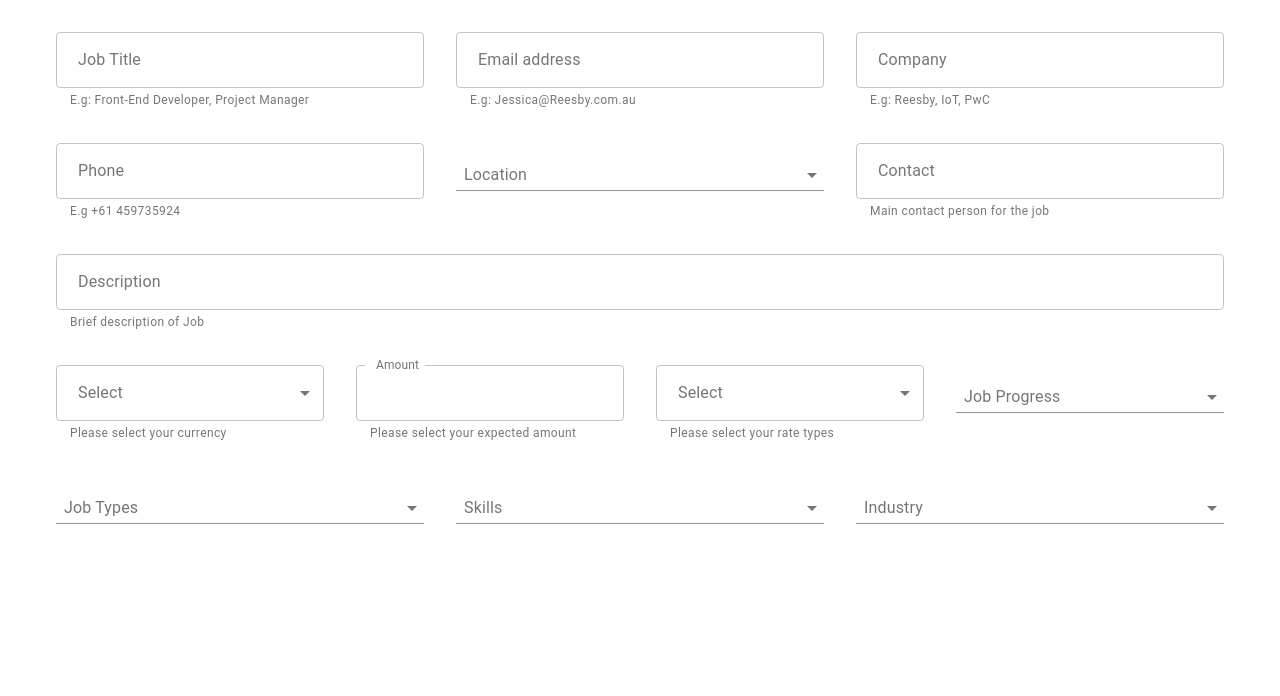
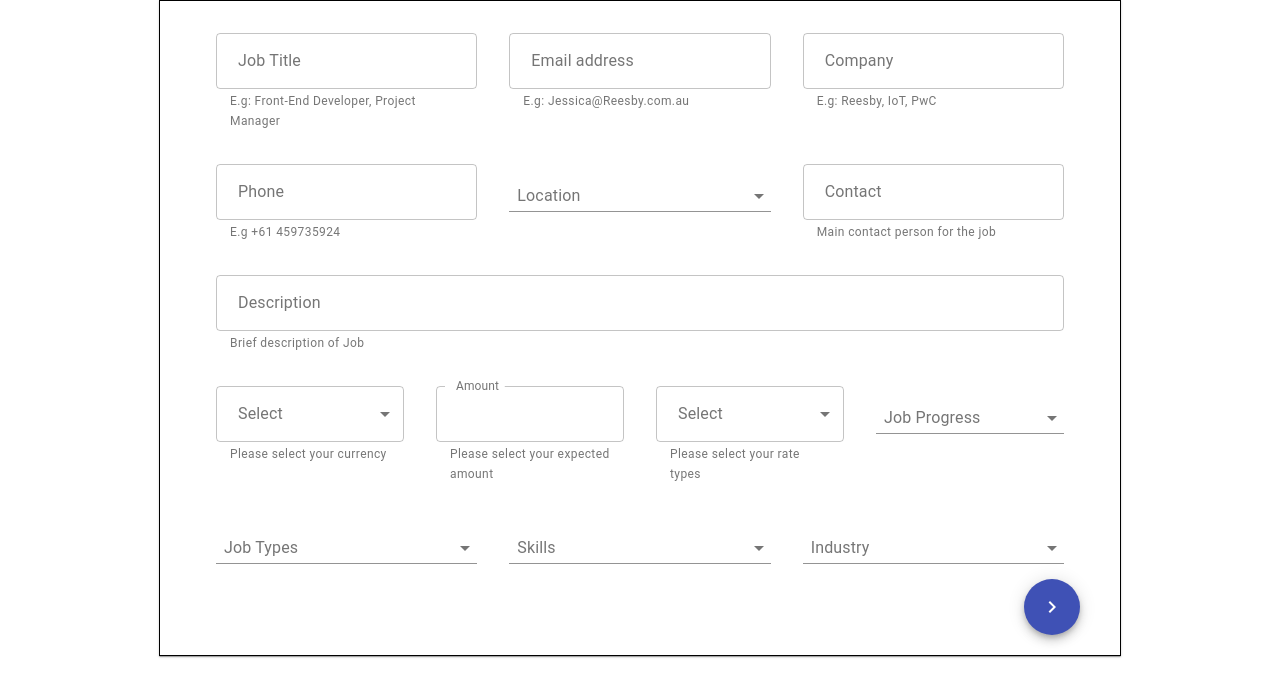
Before and after one commit to zain610/OnboardProject, a React (Create React App) app: page / in a window 1280 px wide. Shown: the top 696 px of the page. Built offline with nearby package versions, Linux system fonts and the light colour scheme.

Commit message:
removed unused components and elemetns and created a new component for FAB

```diff
--- a/package.json
+++ b/package.json
@@ -4,6 +4,7 @@
   "private": true,
   "dependencies": {
     "@material-ui/core": "^4.11.0",
+    "@material-ui/icons": "^4.9.1",
     "@testing-library/jest-dom": "^4.2.4",
     "@testing-library/react": "^9.5.0",
     "@testing-library/user-event": "^7.2.1",
--- a/src/App.css
+++ b/src/App.css
@@ -12,3 +12,8 @@ label {
   background: white;
   padding: 0 0.5rem !important;
 }
+.submit-btn {
+  margin: 0px !important;
+  left: 90%;
+  bottom: 20px;
+}
--- a/src/App.tsx
+++ b/src/App.tsx
@@ -1,8 +1,10 @@
 import React from "react";
 import "./App.css";
-import { Button, Container, Typography, TextField } from "@material-ui/core";
+import { Container, Box } from "@material-ui/core";
 import Input from "./components/Input";
 import Dropdown from "./components/Dropdown";
+import KeyboardArrowRightIcon from "@material-ui/icons/KeyboardArrowRight";
+import ActionButton from "./components/Button";
 
 function App() {
   const textClasses = "input";
@@ -18,8 +20,9 @@ function App() {
   const currencyOptions = ["AUD", "USD", "INR"];
   const rateTypes = ["Contract", "Full Time", "Part Time", "Casual"];
   return (
+    <Box border={1} width="75%" margin="auto" boxShadow={1} maxWidth="lg">
       <div className="App">
-      <Container maxWidth="lg" className="container">
+        <Container className="container">
           <Input
             label="Job Title"
             helper="E.g: Front-End Developer, Project Manager"
@@ -36,7 +39,7 @@ function App() {
             overrideClass={textClasses}
           />
         </Container>
-      <Container maxWidth="lg" className="container">
+        <Container className="container">
           <Input
             label="Phone"
             helper="E.g +61 459735924"
@@ -53,14 +56,14 @@ function App() {
             overrideClass={textClasses}
           />
         </Container>
-      <Container maxWidth="lg" className="container">
+        <Container className="container">
           <Input
             label="Description"
             helper="Brief description of Job"
             overrideClass={textClasses}
           />
         </Container>
-      <Container maxWidth="lg" className="container">
+        <Container className="container">
           <Dropdown
             label="Select"
             options={currencyOptions}
@@ -91,7 +94,7 @@ function App() {
             variant="standard"
           />
         </Container>
-      <Container maxWidth="lg" className="container">
+        <Container className="container">
           <Dropdown
             label="Job Types"
             options={defaultDummyOptions}
@@ -112,6 +115,8 @@ function App() {
           />
         </Container>
       </div>
+      <ActionButton Icon={KeyboardArrowRightIcon} />
+    </Box>
   );
 }
 
--- /dev/null
+++ b/src/components/Button.tsx
@@ -0,0 +1,12 @@
+import React from "react";
+import { Fab } from "@material-ui/core";
+type props = {
+  Icon: React.ComponentType;
+};
+export default ({ Icon }: props) => {
+  return (
+    <Fab className="submit-btn" color="primary">
+      <Icon />
+    </Fab>
+  );
+};
```
Also changed, not shown: 1 other file (tests, documents, lock files or other folders). Lines whose indentation alone changed are shown as unchanged.
